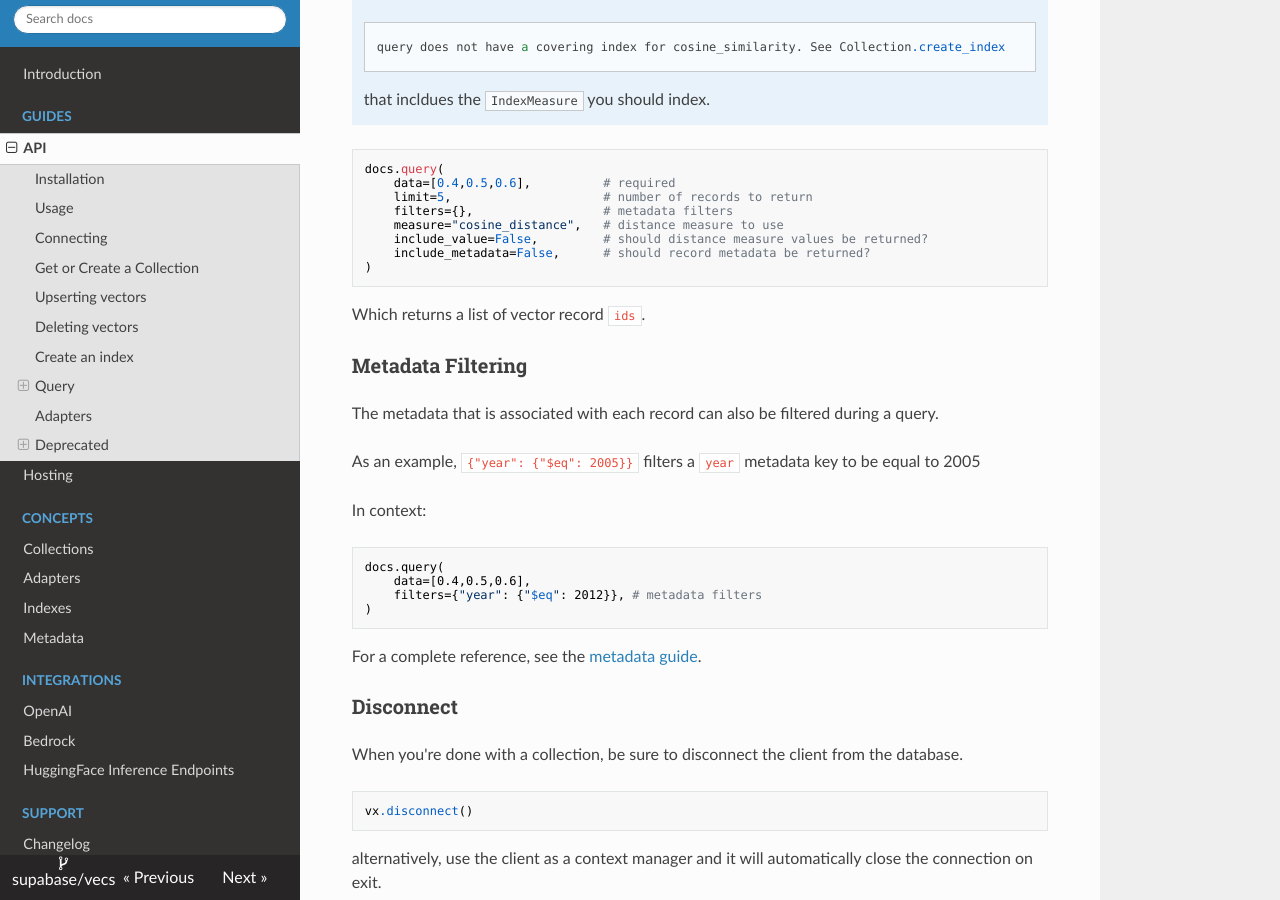
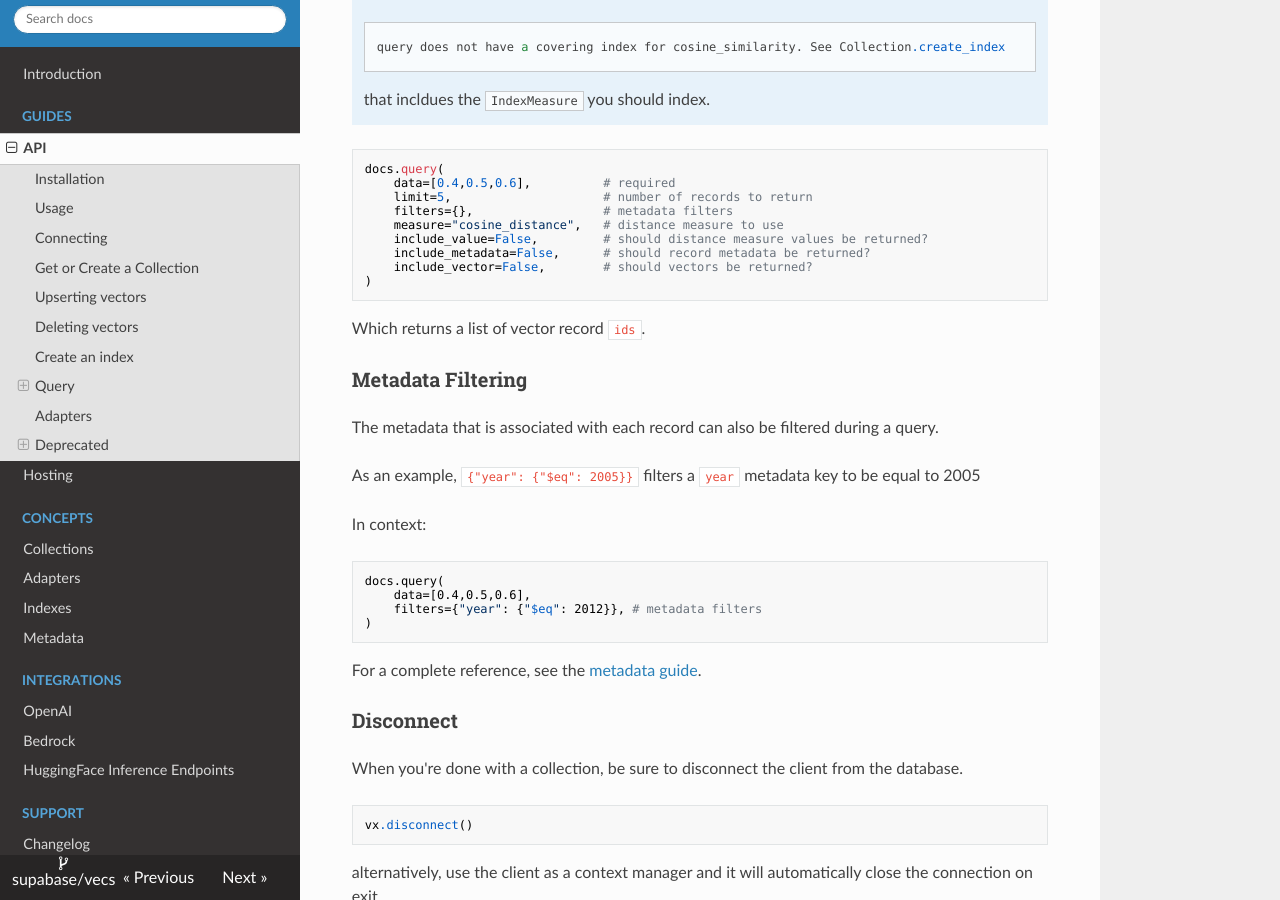
Before and after one commit to supabase/vecs, an MkDocs documentation site: the page built from docs/api.md, in a window 1280 px wide and 900 px high, scrolled down 3492 px. Built offline with MkDocs 1.6.1, drawn with Linux system fonts in a browser that asks for light colours; nearby versions of some CDN libraries.

Commit message:
update docs

````diff
--- a/docs/api.md
+++ b/docs/api.md
@@ -152,6 +152,7 @@
     measure="cosine_distance",   # distance measure to use
     include_value=False,         # should distance measure values be returned?
     include_metadata=False,      # should record metadata be returned?
+    include_vector=False,        # should vectors be returned?
 )
 ```
 
````
